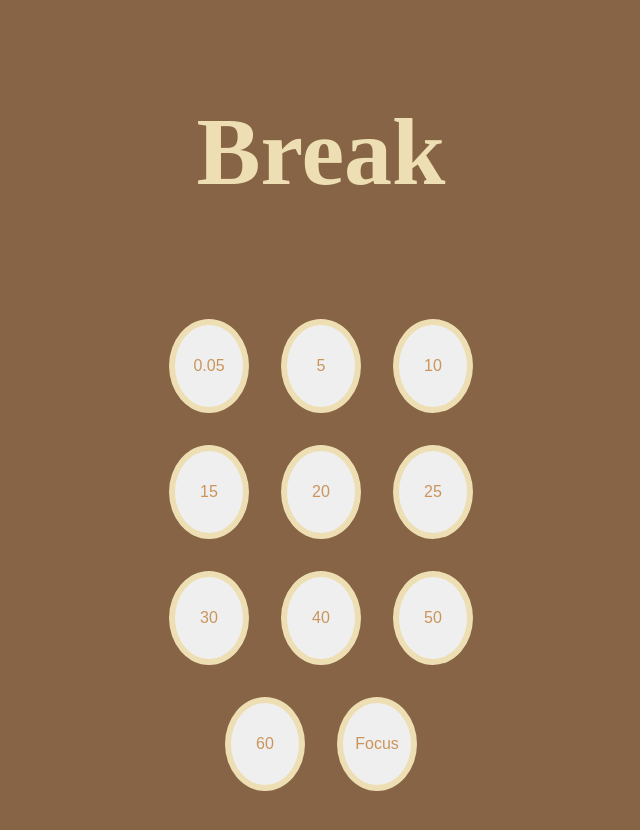
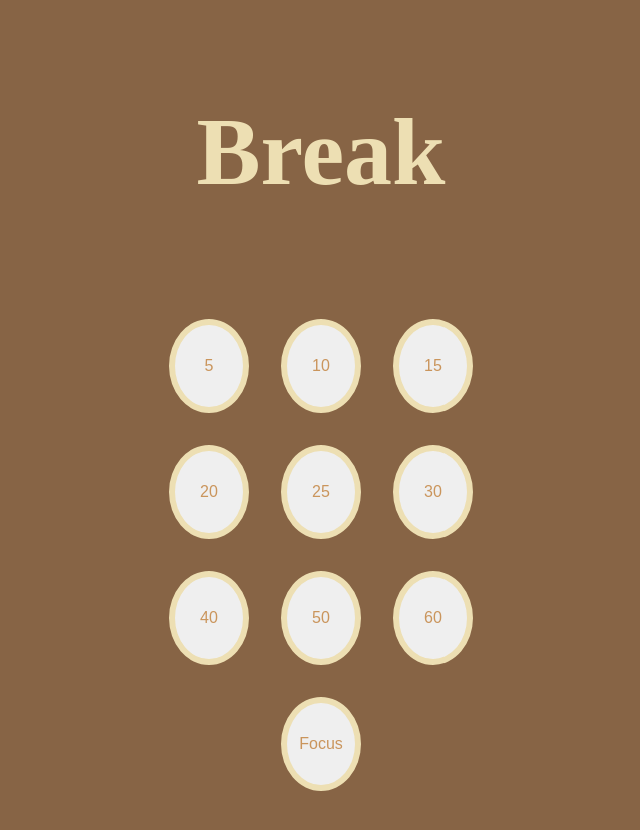
Before and after one commit to CodeSoom-Project/pomodoro, a React (Create React App) app: page /break in a window 1280 px wide. Shown: the top 830 px of the page, without its empty margins (319-959 px from the left). Built offline with nearby package versions, Linux system fonts and the light colour scheme.

Commit message:
CSS가 깨지던 것을 수정하라

```diff
--- a/src/common/times.ts
+++ b/src/common/times.ts
@@ -1,12 +1 @@
-export const times = [
-  '0.05',
-  '5',
-  '10',
-  '15',
-  '20',
-  '25',
-  '30',
-  '40',
-  '50',
-  '60',
-];
+export const times = ['5', '10', '15', '20', '25', '30', '40', '50', '60'];
--- a/src/containers/RetrospectContainer/index.tsx
+++ b/src/containers/RetrospectContainer/index.tsx
@@ -12,7 +12,7 @@ import RetrospectList from 'components/RetrospectList';
 const RetrospectBox = styled.div`
   width: 40rem;
   max-width: 80%;
-  height: 60%;
+  height: 50vh;
 
   padding: 2rem;
 
--- a/src/containers/RetrospectModalContainer/index.tsx
+++ b/src/containers/RetrospectModalContainer/index.tsx
@@ -15,13 +15,16 @@ import { Mode } from 'typings/time';
 import { fadeIn } from 'animation/fade';
 
 const CenterLayout = styled.div`
-  position: fixed;
+  position: absolute;
   top: 25%;
   left: 50%;
   transform: translateX(-50%);
 
+  min-width: 10em;
   width: 40em;
   max-width: 90%;
+  height: 50%;
+  min-height: 32em;
   padding: 3rem;
 
   border: 2px solid #ca955c;
```
